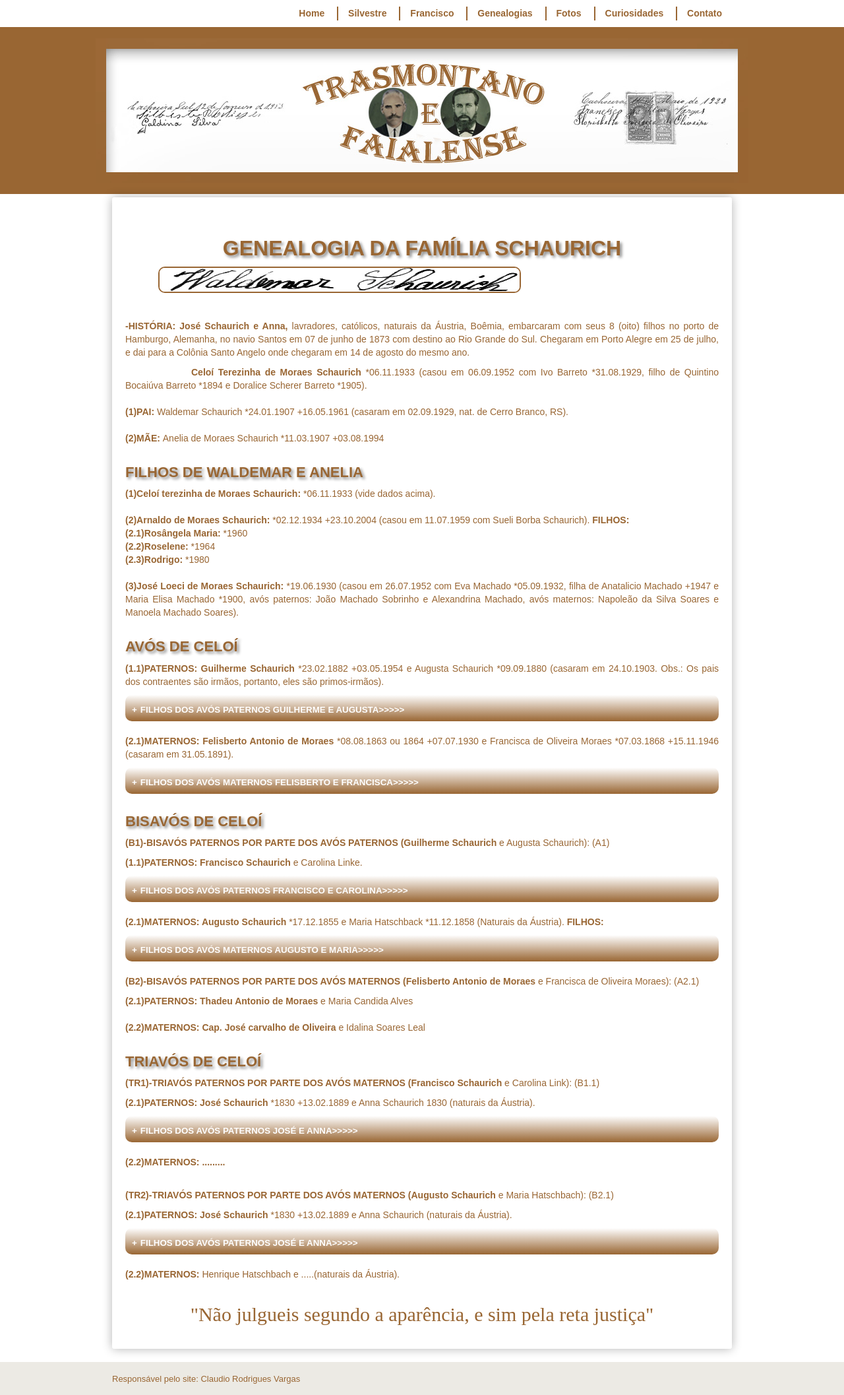
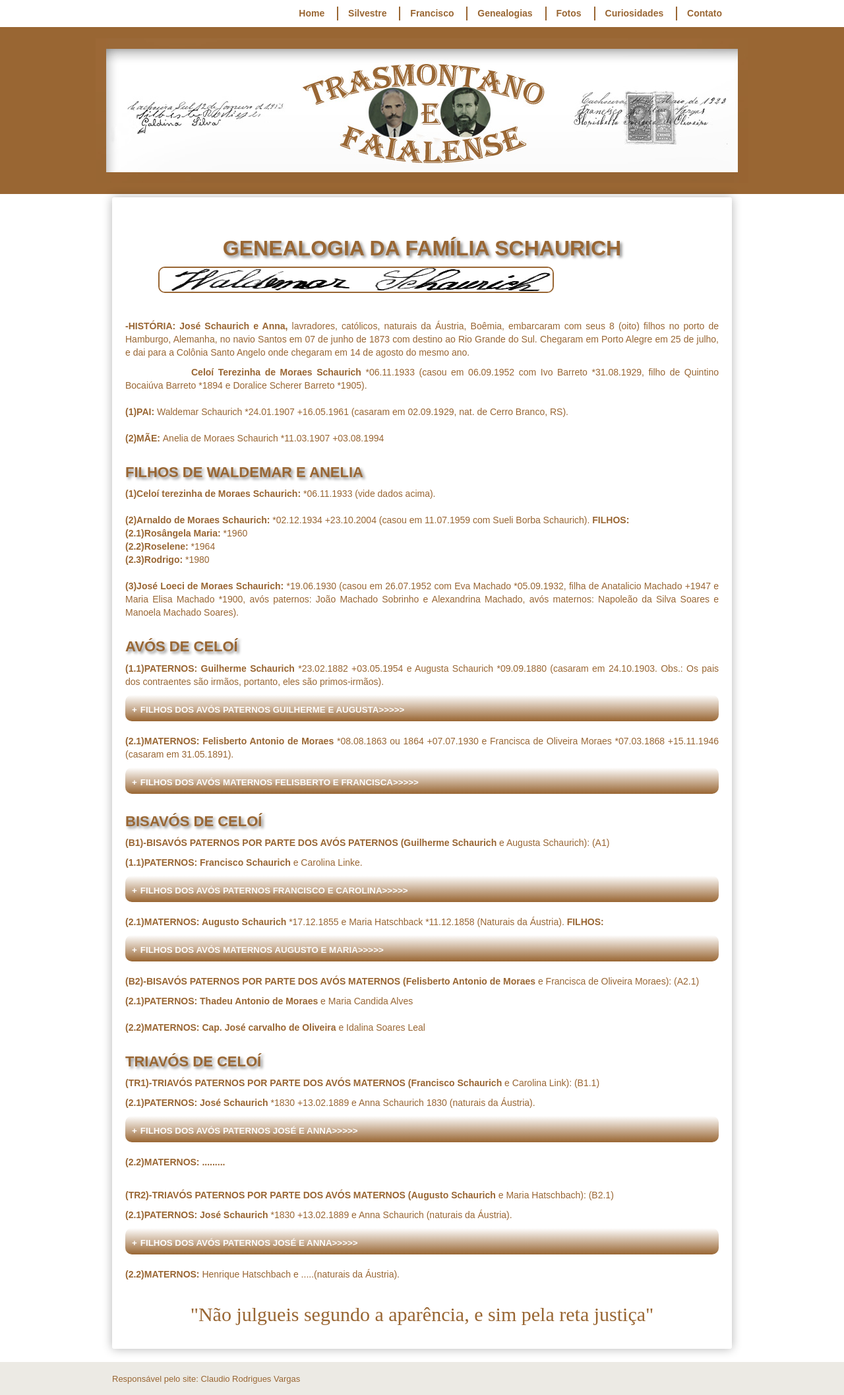
Before and after one commit to claudiovargas1955/claudiovargas1955.github.io, a Jekyll site: the page built from _pages/familia-schaurich.html, in a window 1280 px wide. Shown: the whole page at 66% size. Built offline with Jekyll 4.4.1, drawn with Linux system fonts in a browser that asks for light colours; some web fonts are replaced.

Commit message:
Update familia-schaurich.html

```diff
--- a/_pages/familia-schaurich.html
+++ b/_pages/familia-schaurich.html
@@ -95,7 +95,7 @@
 </style>
 
 <h1>GENEALOGIA DA FAMÍLIA SCHAURICH</h1>
-<img class="esq1" style="float:left"; src="/images/waldemar s.jpg" width="550px" height="40px" align="center" title="Assinatura Waldemar Schaurich";/><br><br><br><br>
+<img class="esq1" style="float:left"; src="/images/waldemar s.jpg" width="600px" height="40px" align="center" title="Assinatura Waldemar Schaurich";/><br><br><br><br>
 <p><b>-HISTÓRIA:  José Schaurich e Anna,</b> lavradores, católicos, naturais da Áustria, Boêmia, embarcaram com seus 8 (oito) filhos no
 porto de Hamburgo, Alemanha, no navio Santos em 07 de junho de 1873 com destino ao Rio Grande do Sul. Chegaram em Porto Alegre em 25 de
 julho, e dai para a Colônia Santo Angelo onde chegaram em 14 de agosto do mesmo ano.<br>
```
